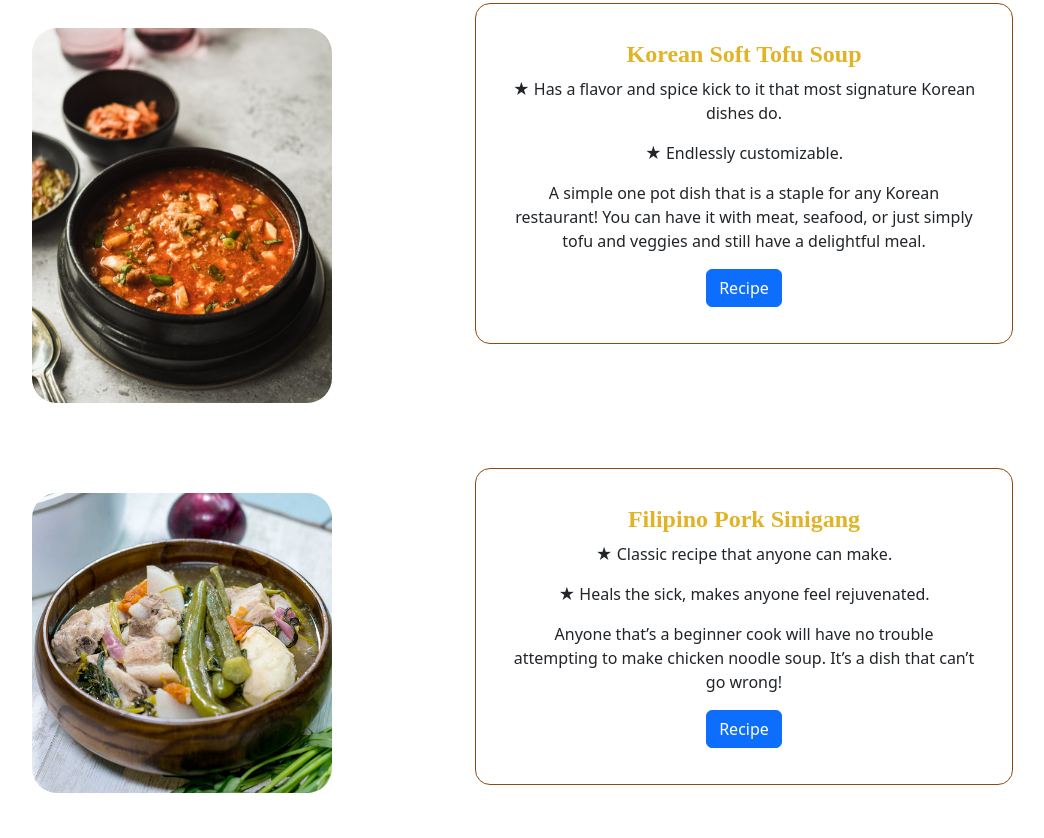
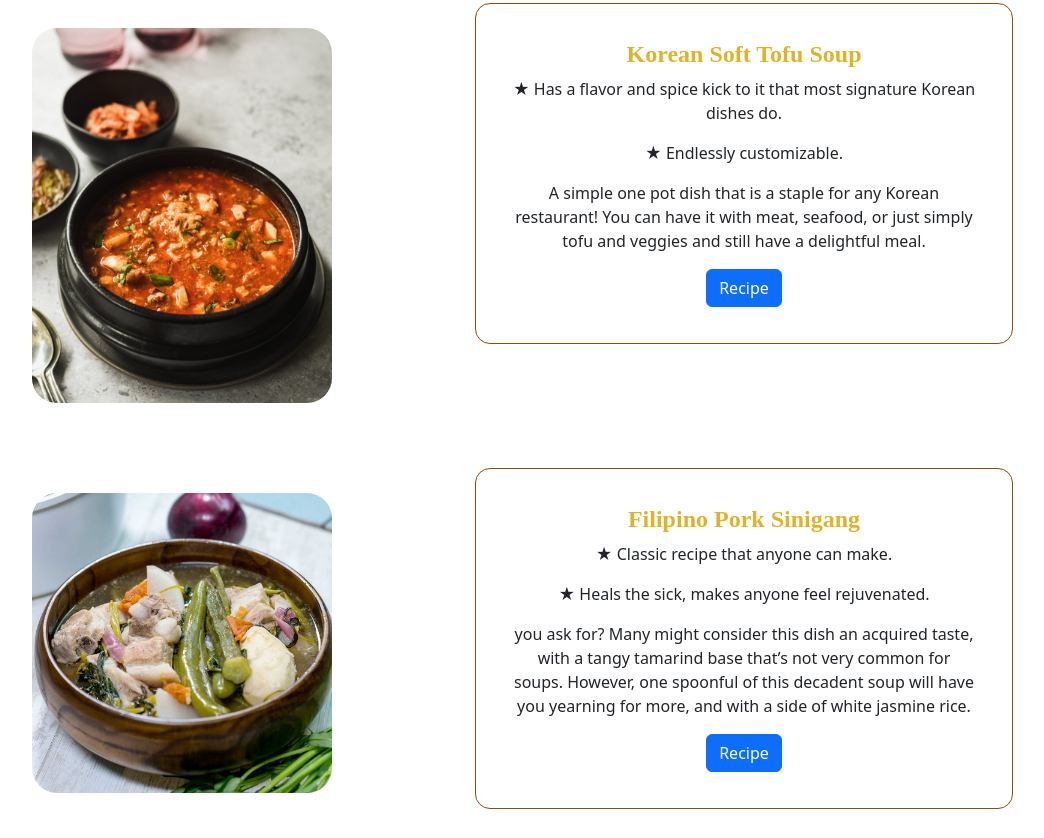
Before and after one commit to imchristinan/UX_UI_HW_20, a plain HTML site: page index.html in a window 1280 px wide. Shown: the part 978-1816 px from the top of the page, without its empty margins (177-1221 px from the left). Drawn offline with nearby package versions, Linux system fonts and the light colour scheme; a web font is replaced by a local one.

Commit message:
Update index.html

```diff
--- a/index.html
+++ b/index.html
@@ -98,7 +98,8 @@
             <h2><strong>Filipino Pork Sinigang </strong></h2>
           <p>★ Classic recipe that anyone can make.</p>
             <p>★ Heals the sick, makes anyone feel rejuvenated.</p>
-            <p>Anyone that’s a beginner cook will have no trouble attempting to make chicken noodle soup. It’s a dish that can’t go wrong!
+            <p>you ask for?
+              Many might consider this dish an acquired taste, with a tangy tamarind base that’s not very common for soups. However, one spoonful of this decadent soup will have you yearning for more, and with a side of white jasmine rice.
             </p>
             <button type="button" class="btn btn-primary">Recipe</button>
           </div>
```
